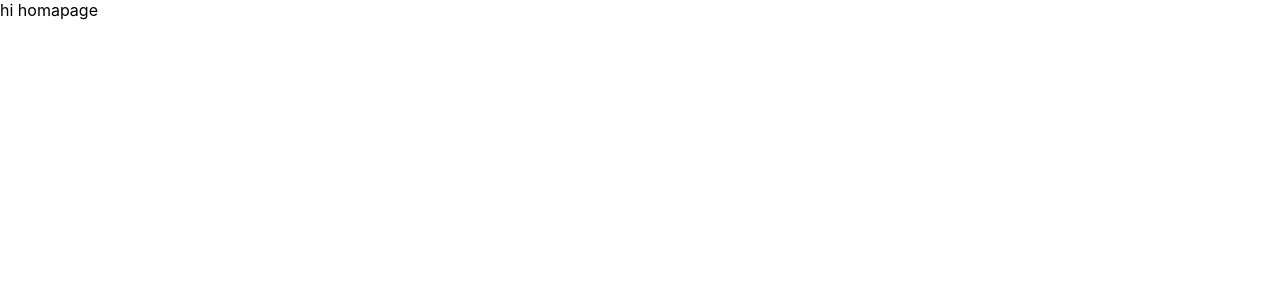
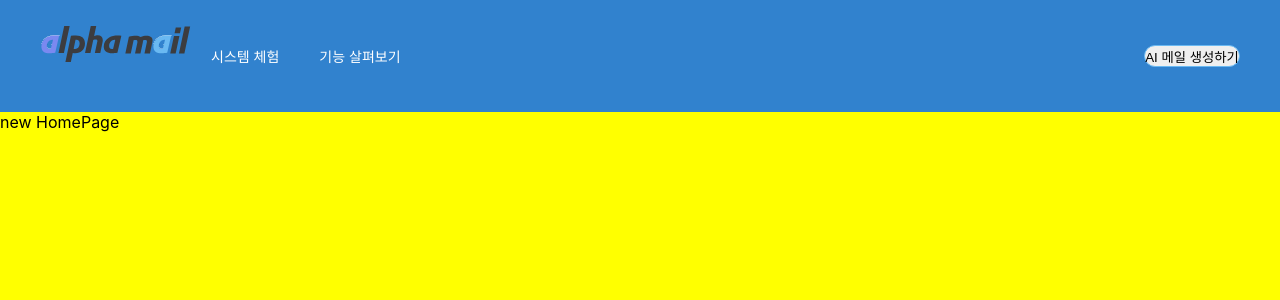
Before and after one commit to Beside-Potenday/frontend, a React (Create React App) app: page / in a window 1280 px wide. Shown: the top 300 px of the page. Built offline with nearby package versions, Linux system fonts and the light colour scheme.

Commit message:
feat: HomePage 생성

```diff
--- a/src/pages/Home/index.tsx
+++ b/src/pages/Home/index.tsx
@@ -1,3 +1,10 @@
+import { Header } from "@/components/Layout/Header"
+import { Contents } from "@/components/HomePage/Contents"
 export const HomePage = () => {
-  return <div>hi homapage</div>
+  return (
+    <div>
+      <Header />
+      <Contents />
+    </div>
+  )
 }
```
